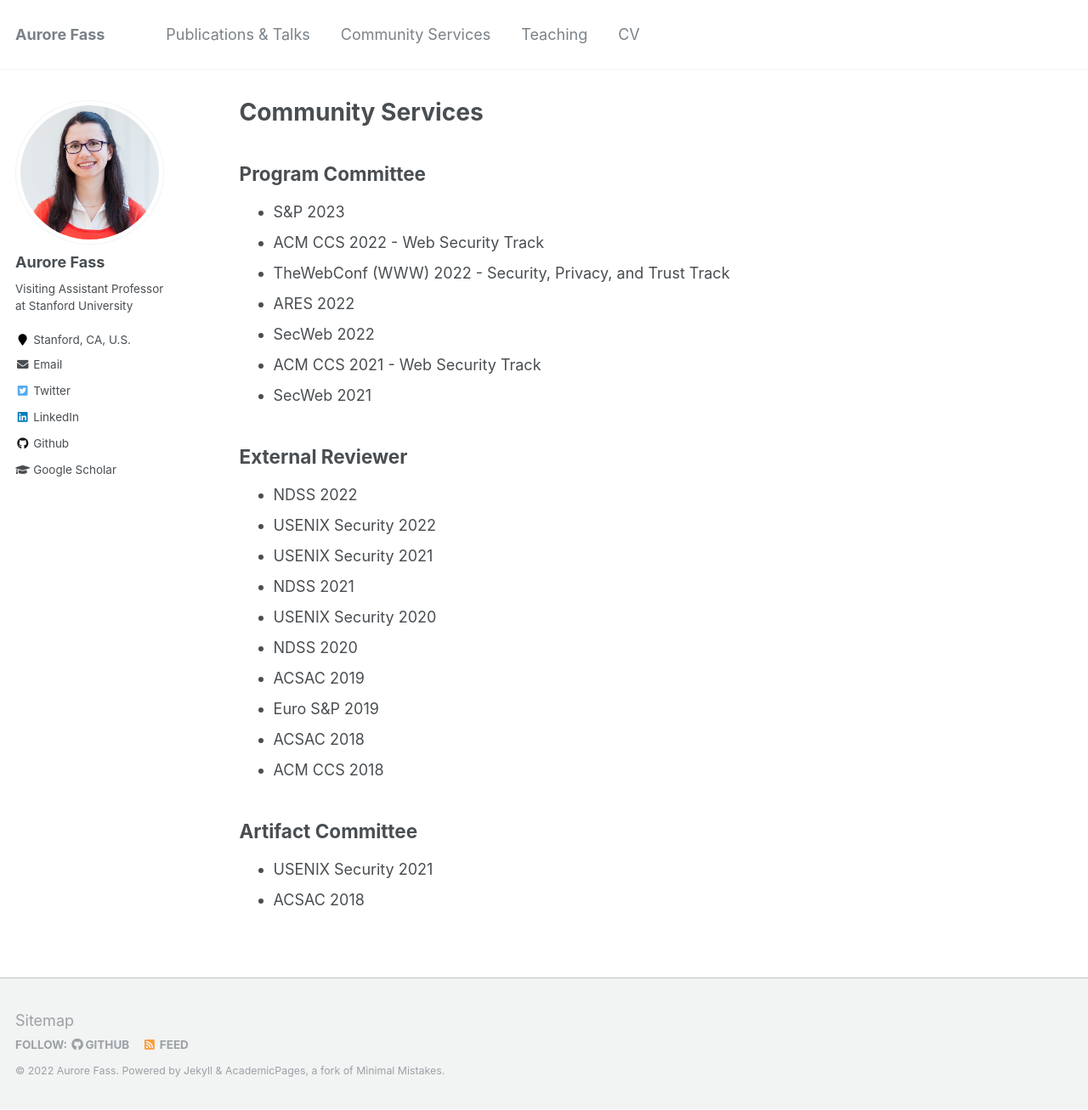
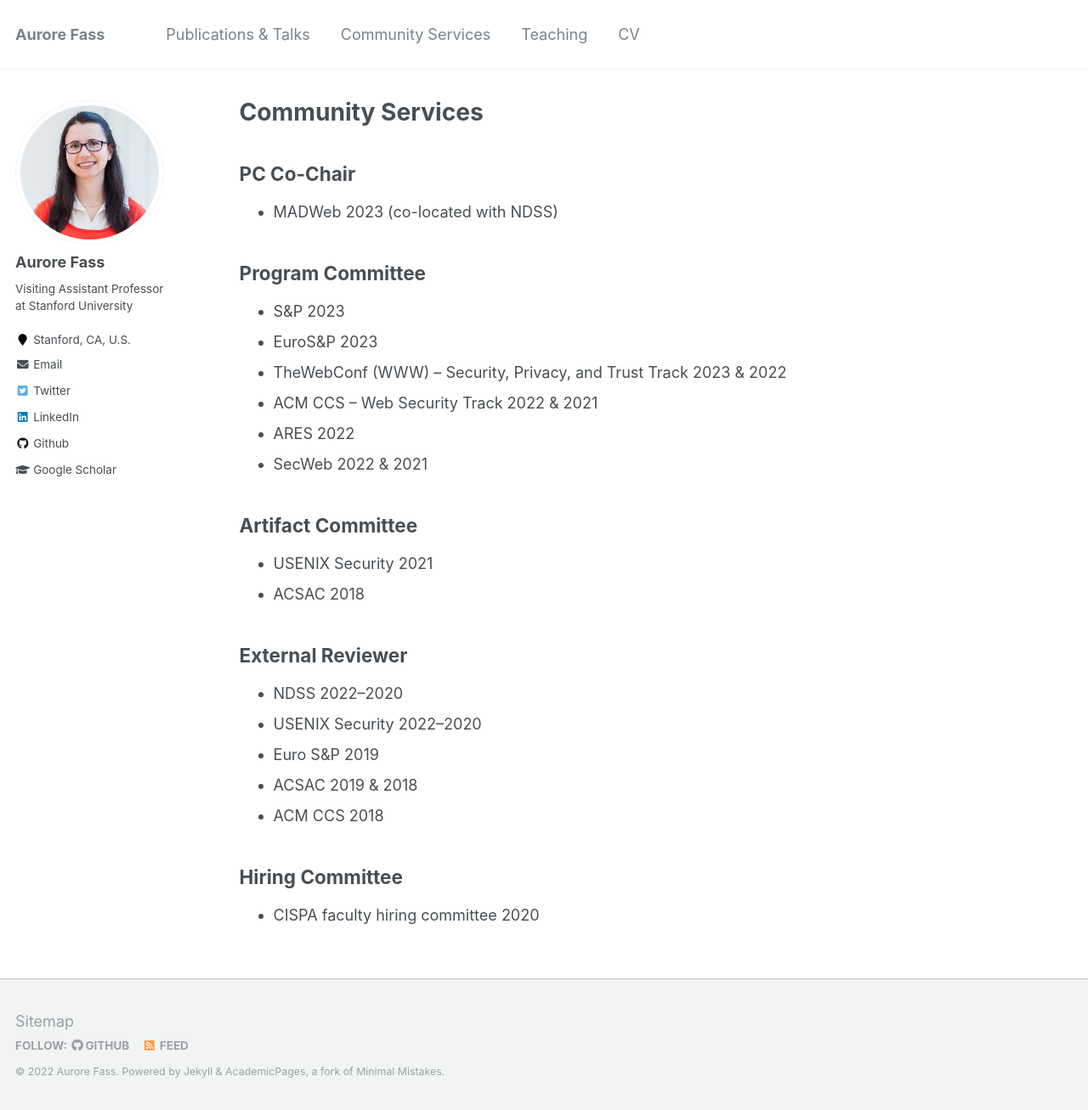
Before and after one commit to Aurore54F/aurore54f.github.io, a Jekyll site: the page built from _pages/services.md, in a window 1280 px wide and 1307 px high. Shown: the whole window at 85% size. Built offline with Jekyll 4.4.1, drawn with Linux system fonts in a browser that asks for light colours.

Commit message:
Updated services

```diff
--- a/_pages/services.md
+++ b/_pages/services.md
@@ -7,30 +7,32 @@ author_profile: true
 
 {% include base_path %}
 
+
+## PC Co-Chair
+* MADWeb 2023 (co-located with NDSS)
+
 ## Program Committee
 
 * S&P 2023
-* ACM CCS 2022 - Web Security Track
-* TheWebConf (WWW) 2022 - Security, Privacy, and Trust Track
+* EuroS&P 2023
+* TheWebConf (WWW) -- Security, Privacy, and Trust Track 2023 & 2022
+* ACM CCS -- Web Security Track 2022 & 2021
 * ARES 2022
-* SecWeb 2022
-* ACM CCS 2021 - Web Security Track
-* SecWeb 2021
-
-## External Reviewer
-
-* NDSS 2022
-* USENIX Security 2022
-* USENIX Security 2021
-* NDSS 2021
-* USENIX Security 2020
-* NDSS 2020
-* ACSAC 2019
-* Euro S&P 2019
-* ACSAC 2018
-* ACM CCS 2018
+* SecWeb 2022 & 2021
 
 ## Artifact Committee
 
 * USENIX Security 2021
 * ACSAC 2018
+
+## External Reviewer
+
+* NDSS 2022--2020
+* USENIX Security 2022--2020
+* Euro S&P 2019
+* ACSAC 2019 & 2018
+* ACM CCS 2018
+
+## Hiring Committee
+
+* CISPA faculty hiring committee 2020
```
